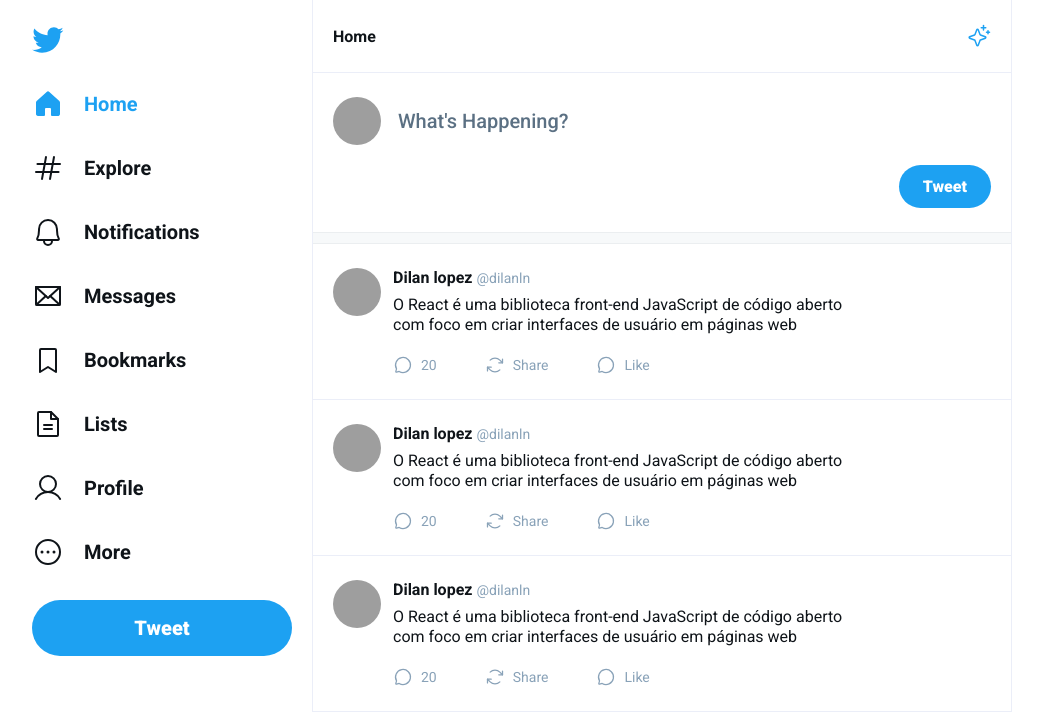
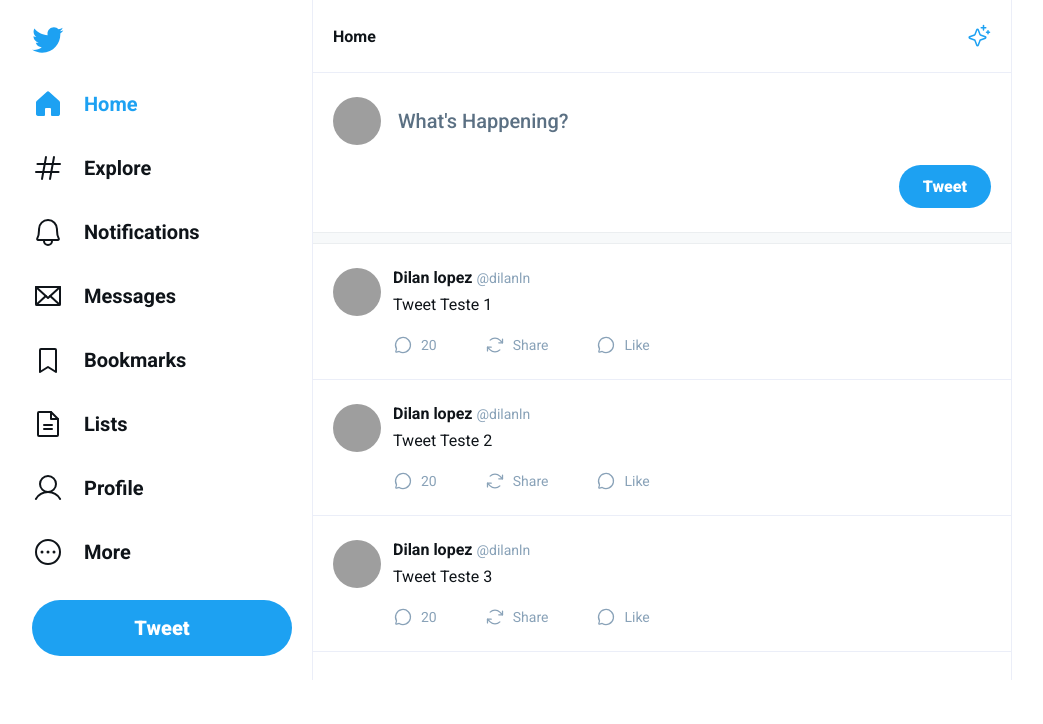
Before and after one commit to DilanLopezN/UI-TWITTER, a React (Vite) app: page / in a window 1280 px wide. Shown: the top 724 px of the page, without its empty margins (128-1171 px from the left). Built offline with nearby package versions, Linux system fonts and the light colour scheme; grey boxes are pictures that could not be loaded.

Commit message:
add dinamism for tweets

```diff
--- a/src/App.tsx
+++ b/src/App.tsx
@@ -5,6 +5,7 @@
 import { Header } from './components/Header'
 import { Separator } from './components/Separator'
 export function App() {
+  const tweets = ['Tweet Teste 1', 'Tweet Teste 2', 'Tweet Teste 3']
   return (
     <div className="layout">
       <Sidebar />
@@ -25,9 +26,9 @@
 
           <Separator />
 
-          <Tweet />
-          <Tweet />
-          <Tweet />
+          {tweets.map(tweet => {
+            return <Tweet content={tweet} />
+          })}
         </main>
       </div>
     </div>
--- a/src/components/Tweet.tsx
+++ b/src/components/Tweet.tsx
@@ -1,6 +1,10 @@
 import { ChatCircle, ArrowsClockwise, Heart } from 'phosphor-react'
 import '../styles/tweet.css'
-export function Tweet() {
+
+interface TweetProps {
+  content: string
+}
+export function Tweet({ content }: TweetProps) {
   return (
     <a href="#" className="tweet">
       <img
@@ -12,10 +16,7 @@
           <strong>Dilan lopez</strong>
           <span>@dilanln</span>
         </div>
-        <p>
-          O React é uma biblioteca front-end JavaScript de código aberto <br />{' '}
-          com foco em criar interfaces de usuário em páginas web
-        </p>
+        <p>{content}</p>
         <div className="tweetContentFooter">
           <button type="submit">
             <ChatCircle />
```
